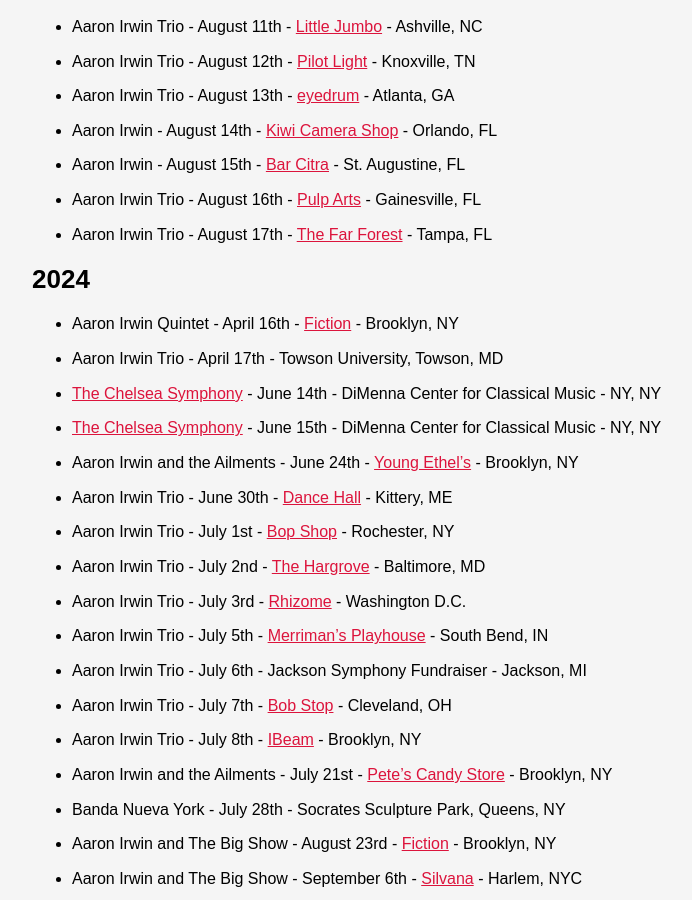
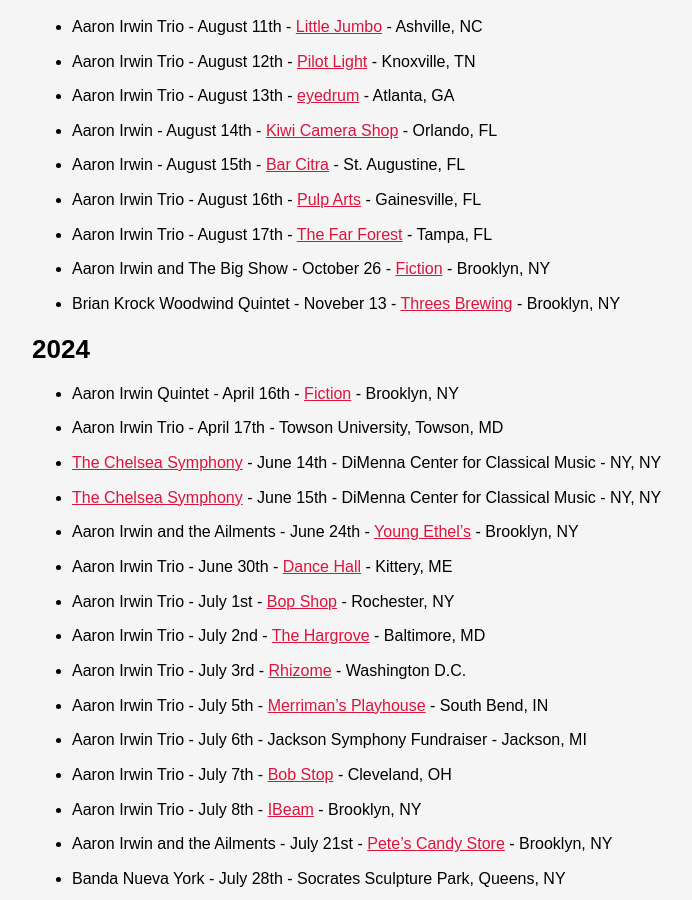
Before and after one commit to ryanve/aaronirwin.com, a Jekyll site: the page built from performances.md, in a window 1280 px wide and 900 px high, scrolled down 762 px. Shown: the whole window, without its empty margins (128-820 px from the left). Built offline with Jekyll 4.4.1, drawn with Linux system fonts in a browser that asks for light colours.

Commit message:
Update performances.md

```diff
--- a/performances.md
+++ b/performances.md
@@ -29,6 +29,8 @@
 - Aaron Irwin - August 15th - [Bar Citra](https://www.citracollection.com/products/bar-citra) - St. Augustine, FL
 - Aaron Irwin Trio - August 16th - [Pulp Arts](https://www.pulparts.com/events) - Gainesville, FL
 - Aaron Irwin Trio - August 17th - [The Far Forest](https://www.thefarforest.com/) - Tampa, FL
+- Aaron Irwin and The Big Show - October 26 - [Fiction](https://fictionbk.com/) - Brooklyn, NY
+- Brian Krock Woodwind Quintet - Noveber 13 - [Threes Brewing](https://threesbrewing.com/pages/gowanus) - Brooklyn, NY
 
 ## 2024
 
```
